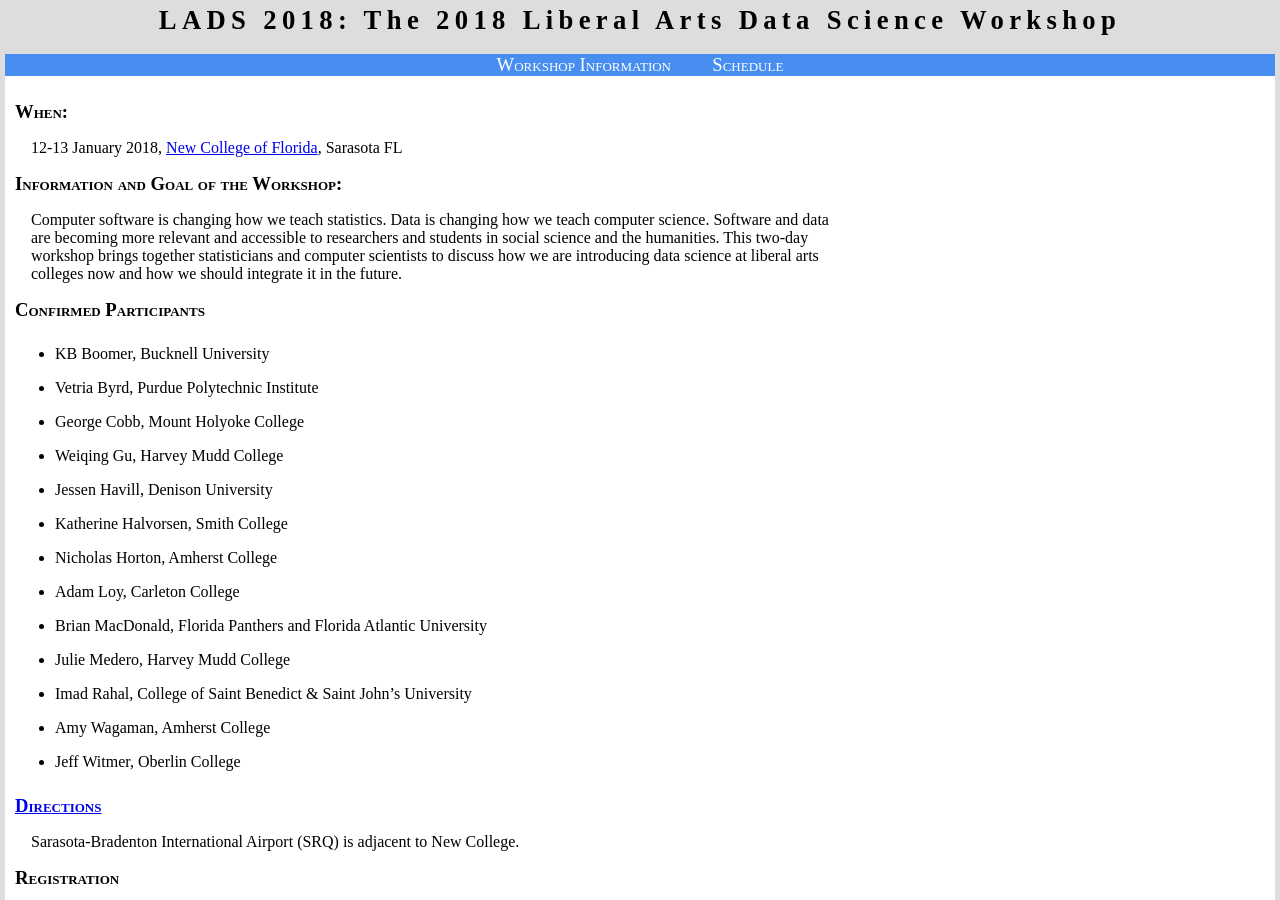
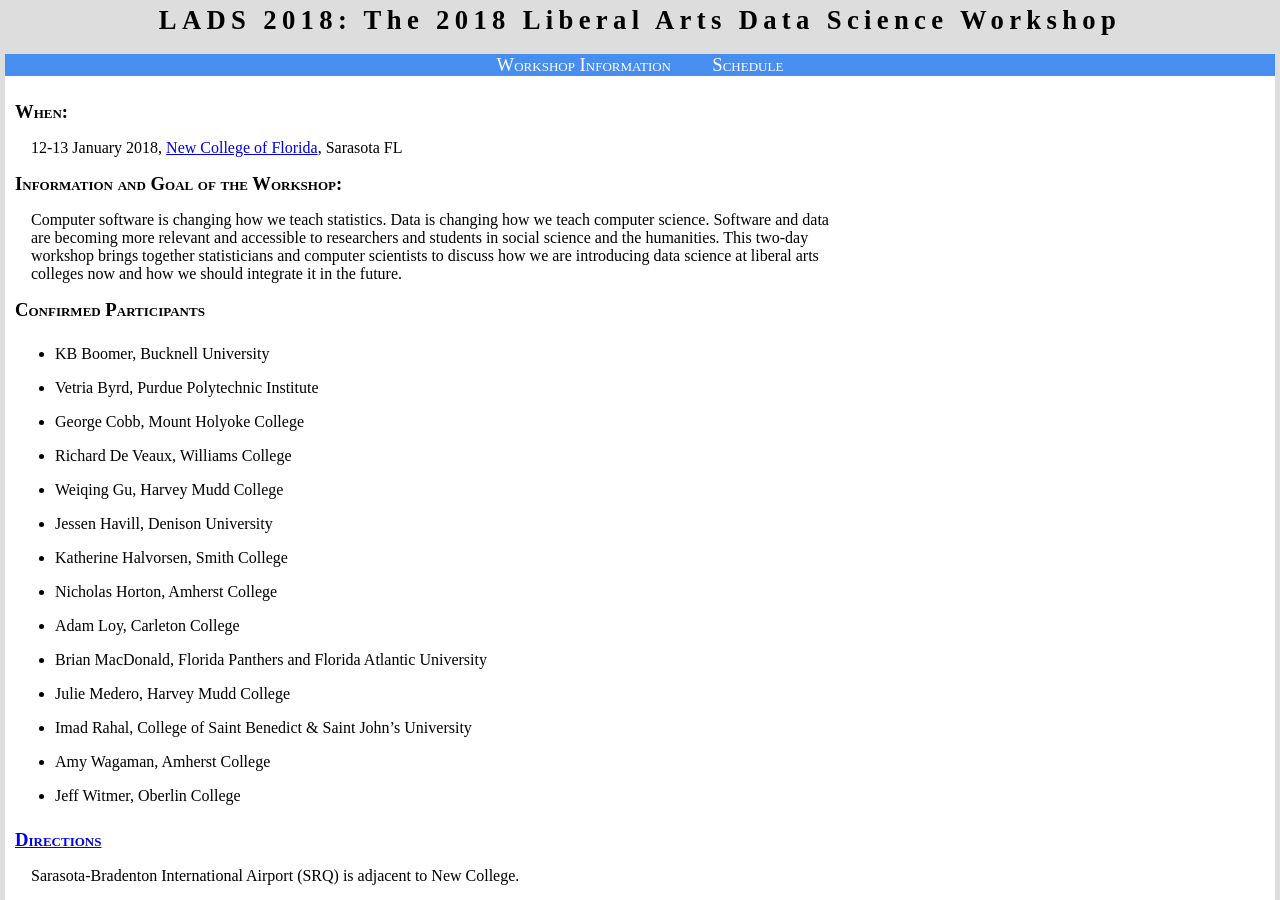
Before and after one commit to davidwgillman/davidwgillman.github.io, a Jekyll site: the page built from ladsworkshop/index.md, in a window 1280 px wide and 900 px high. Built offline with Jekyll 4.4.1, drawn with Linux system fonts in a browser that asks for light colours.

Commit message:
Add R. De Veaux

```diff
--- a/ladsworkshop/index.md
+++ b/ladsworkshop/index.md
@@ -17,6 +17,7 @@ Computer software is changing how we teach statistics. Data is changing how we t
 - KB Boomer, Bucknell University
 - Vetria Byrd, Purdue Polytechnic Institute
 - George Cobb, Mount Holyoke College
+- Richard De Veaux, Williams College
 - Weiqing Gu, Harvey Mudd College
 - Jessen Havill, Denison University
 - Katherine Halvorsen, Smith College
```
